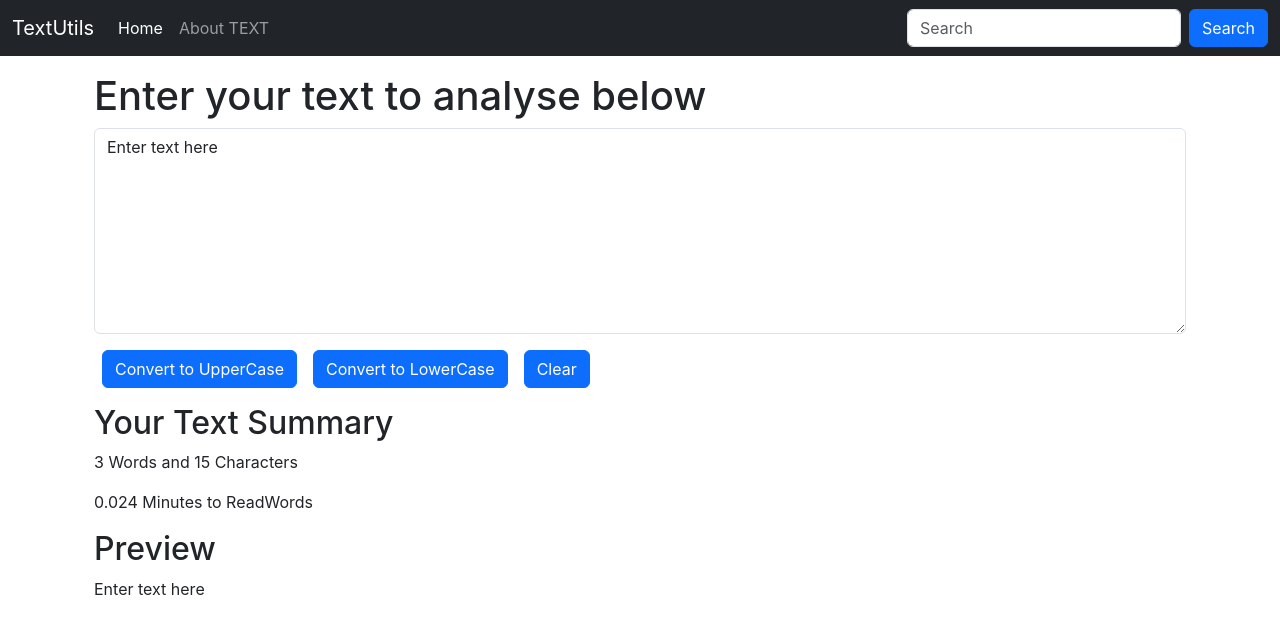
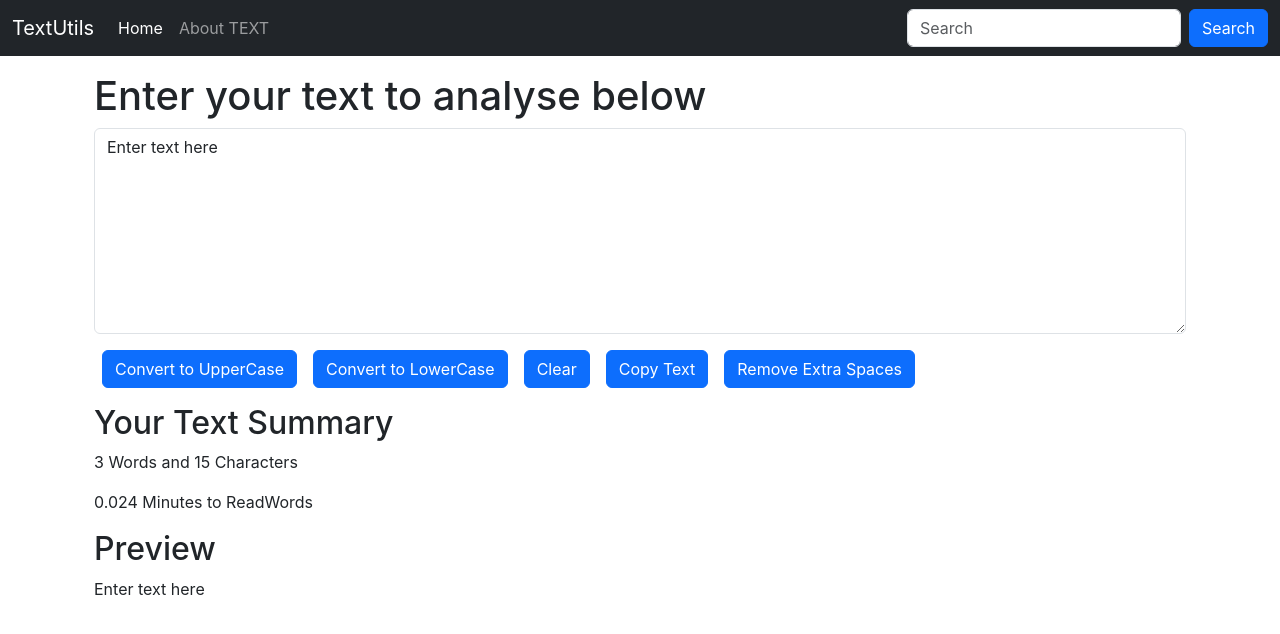
Before and after one commit to imneerajsharma/React, a React (Create React App) app in the folder React_Course/textutils/: page / in a window 1280 px wide. Shown: the top 634 px of the page. Built offline with nearby package versions, Linux system fonts and the light colour scheme.

Commit message:
Enhancing TextUtils
Buttons:

1. Copy Text

2. Remove Extra Spaces

```diff
--- a/React_Course/textutils/src/components/TextForm.js
+++ b/React_Course/textutils/src/components/TextForm.js
@@ -1,6 +1,8 @@
 import React, {useState} from 'react'
 
 export default function TextForm(props) {
+
+
     const handleUpClick =() =>{
         // console.log("Uppercase was Clicked" +text);
         let newText=text.toUpperCase();
@@ -12,10 +14,28 @@ export default function TextForm(props) {
         setText(newText);
     }
     const handleClearClick =() =>{
-
-        let newText=text.toLowerCase();
+        let newText='';
         setText(newText);
     }
+    const handleCopyClick =() =>{
+        const textToCopy = text;
+        navigator.clipboard.writeText(textToCopy)
+        .then(() => {
+        console.log('Text copied to clipboard');
+         })
+        .catch((err) => {
+        console.error('Error copying text: ', err);
+        });
+    }
+    const handleRemoveExtraSpacesClick =() =>{
+        let newText=text.replace(/\s+/g,' ').trim();
+        setText(newText);
+    }
+
+
+
+
+
     const handleOnChange =(event) =>{
         // console.log(" handleOnChange ");
         setText(event.target.value)
@@ -38,6 +58,10 @@ export default function TextForm(props) {
         <button className="btn btn-primary mx-2" onClick={handleUpClick}>Convert to UpperCase</button>
         <button className="btn btn-primary mx-2" onClick={handleLoClick}>Convert to LowerCase</button>
         <button className="btn btn-primary mx-2" onClick={handleClearClick}>Clear</button>
+        <button className="btn btn-primary mx-2" onClick={handleCopyClick}>Copy Text</button>
+        <button className="btn btn-primary mx-2" onClick={handleRemoveExtraSpacesClick}>Remove Extra Spaces</button>
+
+
     </div>
     <div className="container my-3">
         <h2>Your Text Summary</h2>
```
